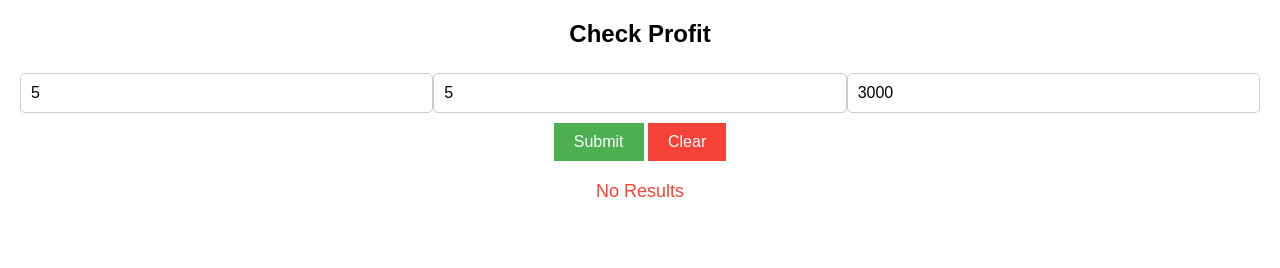
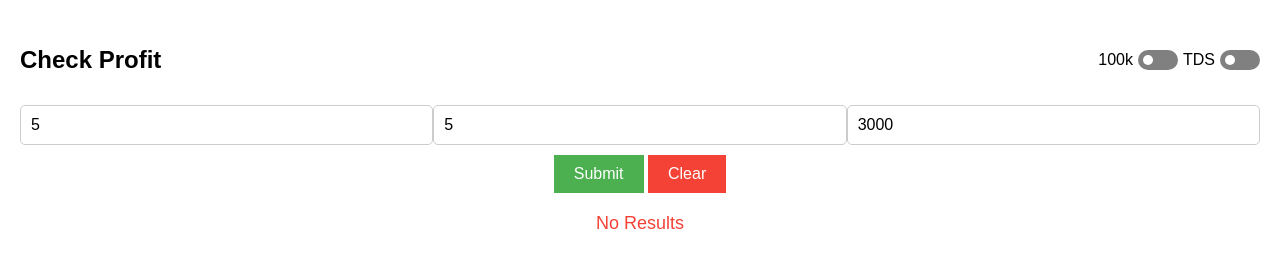
Before and after one commit to spicyztrickz/test, a plain HTML site: page index.html in a window 1280 px wide. Both pictures are taken after typing "5", "5" into the empty fields and a click on the button "Submit". Drawn offline with Linux system fonts and the light colour scheme.

Commit message:
Update index.html
tds

```diff
--- a/index.html
+++ b/index.html
@@ -65,8 +65,8 @@
             display: none;
             font-family: Arial, Helvetica, sans-serif;
             border-collapse: collapse;
-           margin-left: auto;
-  margin-right: auto;
+            margin-left: auto;
+            margin-right: auto;
             width: 100%;
         }
 
@@ -95,11 +95,80 @@
         #result {
             color: #f44336;
         }
+
+        .header {
+            display: flex;
+            justify-content: space-between;
+            align-items: center;
+        }
+
+        .toggle {
+            display: flex;
+            justify-content: space-between;
+            align-items: center;
+        }
+
+        .container {
+            margin-left: 5px;
+            display: flex;
+            align-items: center;
+            justify-content: center;
+            height: 10vh;
+        }
+
+        .toggle-btn,
+        .toggle-btn0 {
+            width: 30px;
+            height: 10px;
+            background-color: gray;
+            border-radius: 30px;
+            padding: 5px;
+            margin-left: 5px;
+            transition: all .3s ease-in-out;
+        }
+
+        .toggle-btn>.inner-circle,
+        .toggle-btn0>.inner-circle {
+            width: 10px;
+            height: 10px;
+            background-color: #fff;
+            border-radius: 50%;
+            transition: all 300ms ease-in-out;
+        }
+
+        .toggle-btn.active {
+            background-color: #f44336;
+        }
+
+        .toggle-btn0.active {
+            background-color: #4caf50;
+        }
+
+        .toggle-btn.active>.inner-circle,
+        .toggle-btn0.active>.inner-circle {
+            margin-left: 20px;
+        }
     </style>
 </head>
 
 <body>
-    <h2>Check Profit</h2>
+    <div class='header'>
+        <h2>Check Profit</h2>
+        <div class='toggle'>
+            <div class="container">
+                <p>100k</p>
+                <div class="toggle-btn0">
+                    <div class="inner-circle"></div>
+                </div>
+            </div>
+            <div class="container">
+                <p>TDS</p>
+                <div class="toggle-btn">
+                    <div class="inner-circle"></div>
+                </div>
+            </div>
+        </div>
+    </div>
     <form id="numberForm">
         <div class='form-input'>
             <input type="number" step="0.01" id="num1" placeholder="Probo  e.g., 1.2, 4.8" required><br><br>
@@ -126,26 +195,62 @@
     </table>
 
     <script>
+        let $ = document;
+        const tdsbtn = $.querySelector(".toggle-btn");
+        tdsbtn.addEventListener("click", () => {
+            document.getElementById("myTable").style.display = 'none';
+            document.getElementById('num1').value = '';
+            document.getElementById('num2').value = '';
+            document.getElementById('result').innerHTML = '';
+            document.getElementById('outcome').innerHTML = '';
+            document.getElementById('myTable').getElementsByTagName('tbody')[0].innerHTML = '';
+            tdsbtn.classList.toggle("active");
+
+        });
+        const btn = $.querySelector(".toggle-btn0");
+        btn.addEventListener("click", () => {
+            document.getElementById("myTable").style.display = 'none';
+            document.getElementById('num1').value = '';
+            document.getElementById('num2').value = '';
+            document.getElementById('result').innerHTML = '';
+            document.getElementById('outcome').innerHTML = '';
+            document.getElementById('myTable').getElementsByTagName('tbody')[0].innerHTML = '';
+            btn.classList.toggle("active");
+
+        });
+
         document.getElementById('calculateButton').addEventListener('click', function () {
             const r = parseFloat(document.getElementById('num1').value);
             const p2return = parseFloat(document.getElementById('num2').value);
             const profit_wanna = parseFloat(document.getElementById('num3').value);
             var q = 1000;
             var c = 0.85;
+            let tds = 1;
+            if (tdsbtn.classList.length === 2 && tdsbtn.classList[1] === 'active') {
+                tds = 0.70;
+            }
             function cal_p1_return(r, q) {
-                const p = (10 - r) * q * c;
+                const p = (10 - r) * q * c * tds;
                 return p;
             }
             function cal_p2_return(p2return, amt) {
                 return p2return * (amt / 1000);
             }
             let k = 0;
-            let maxPP = 0;
-            let maxLP = 0;
+            let maxPP = -100000;
+            let maxLP = -100000;
+            let amtRange = 50000;
+            let qtyRange = 10000;
+            if (btn.classList.length === 2 && btn.classList[1] === 'active') {
+                amtRange = 100000;
+                qtyRange = 20000;
+            }
             // Clear the existing result content
+            document.getElementById("myTable").style.display = 'none';
             document.getElementById('result').innerHTML = '';
+            document.getElementById('outcome').innerHTML = '';
             document.getElementById('myTable').getElementsByTagName('tbody')[0].innerHTML = ''
-            for (let amt = 1000; amt <= 50000; amt = amt + 500) {
+            for (let amt = 1000; amt <= amtRange; amt = amt + 500) {
                 let pp1 = 0;
                 let pp2 = 0;
                 let pl1 = 0;
@@ -154,13 +259,13 @@
                 let profitQ = 0;
                 pp2 = cal_p2_return(p2return, amt);
                 pl2 = amt;
-                for (let qty = 1000; qty <= 10000; qty = qty + 500) {
+                for (let qty = 1000; qty <= qtyRange; qty = qty + 500) {
                     pl1 = qty * r;
                     pp1 = cal_p1_return(r, qty);
                     profitQ = parseInt(pp2 - pl1);
                     profitA = parseInt(pp1 - pl2);
 
-                    if (profitQ > profit_wanna && profitA > profit_wanna) {
+                    if (profitQ >= profit_wanna && profitA >= profit_wanna) {
                         k = k + 1;
                         let shortAmt = amt / 1000;
                         const p1 = document.createElement('span');
```
